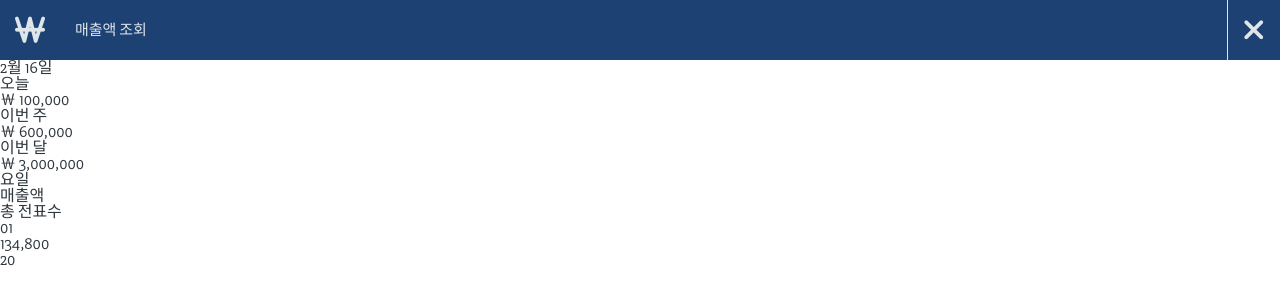
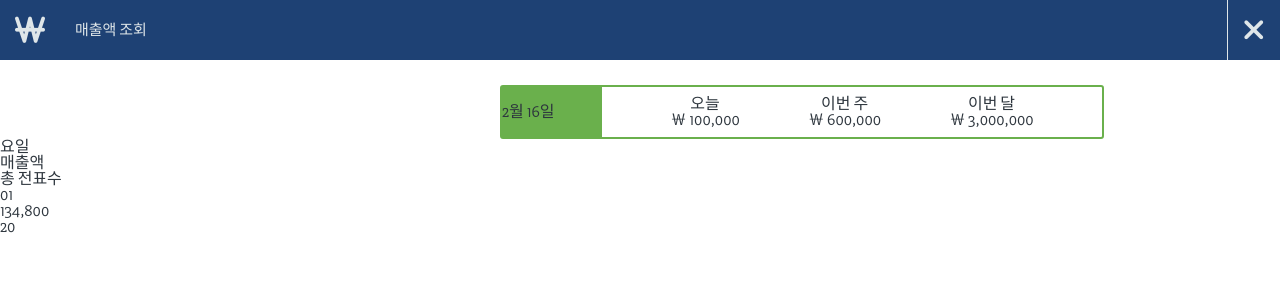
Before and after one commit to pangkyu/cafe-casher-site, a plain HTML site: page sales.html in a window 1280 px wide. Drawn offline with Linux system fonts and the light colour scheme.

Commit message:
Update styles.css

```diff
--- a/css/styles.css
+++ b/css/styles.css
@@ -11,6 +11,7 @@
 @import "screens/takeout.css";
 @import "screens/orderlist.css";
 @import "screens/staff.css";
+@import "screens/sales.css";
 
 body {
   color: #2e363e;
```
